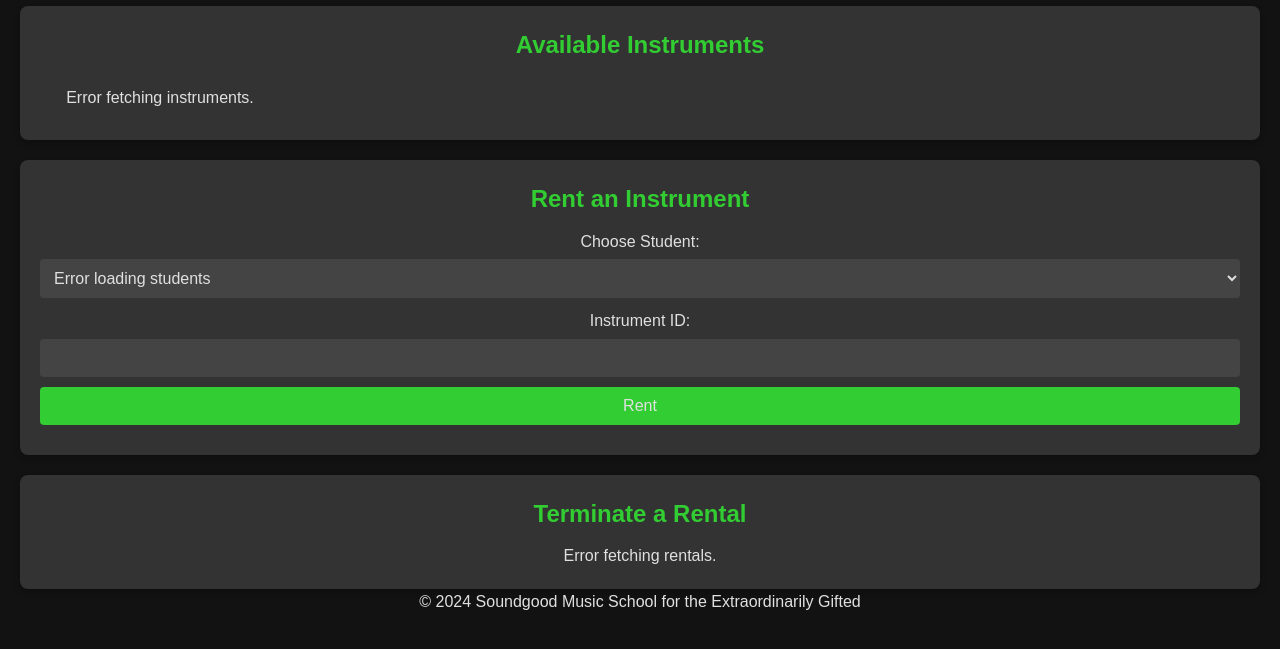
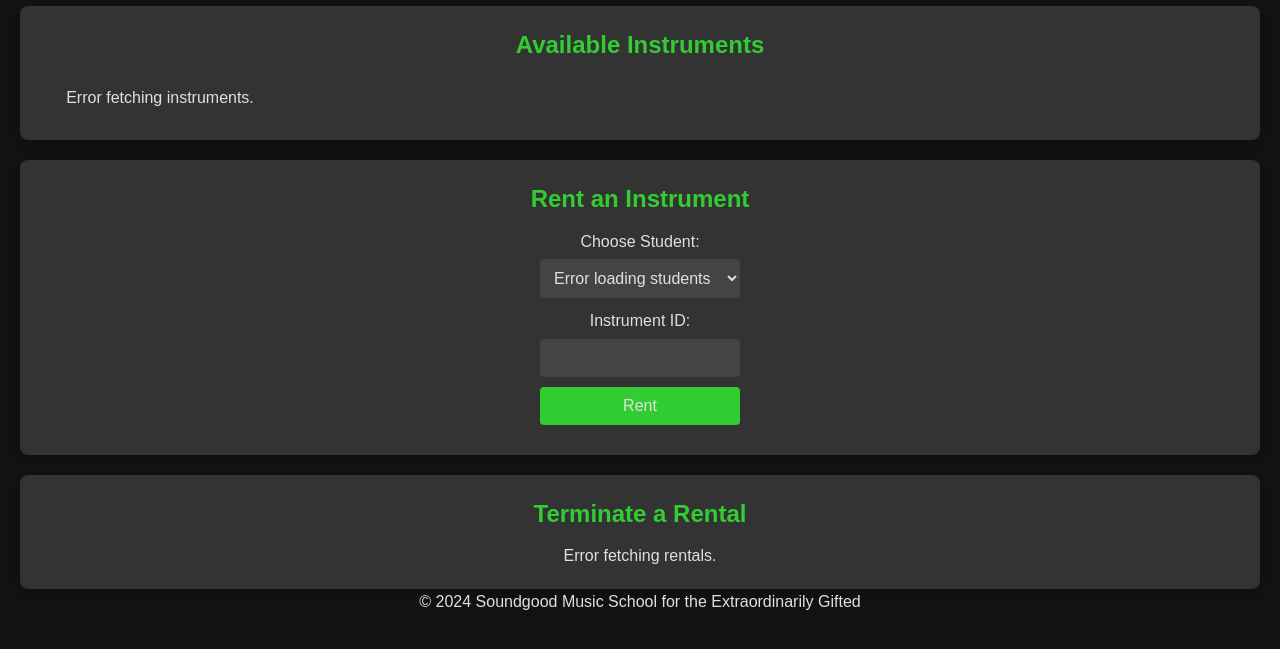
Before and after one commit to f-r00t/IV1351, a website: page Seminar 4/rental_api/view/index.html in a window 1280 px wide. Shown: the part 85-734 px from the top of the page. Drawn offline with Linux system fonts and the light colour scheme; no server answers.

Commit message:
Fix some styling

```diff
--- a/Seminar 4/rental_api/view/style.css
+++ b/Seminar 4/rental_api/view/style.css
@@ -168,3 +168,10 @@ button:hover {
 .terminate-btn {
     width: 42px;
 }
+
+#rent-form {
+    width: 200px;
+    text-align: center;
+    margin-left: auto;
+    margin-right: auto;
+}
```
